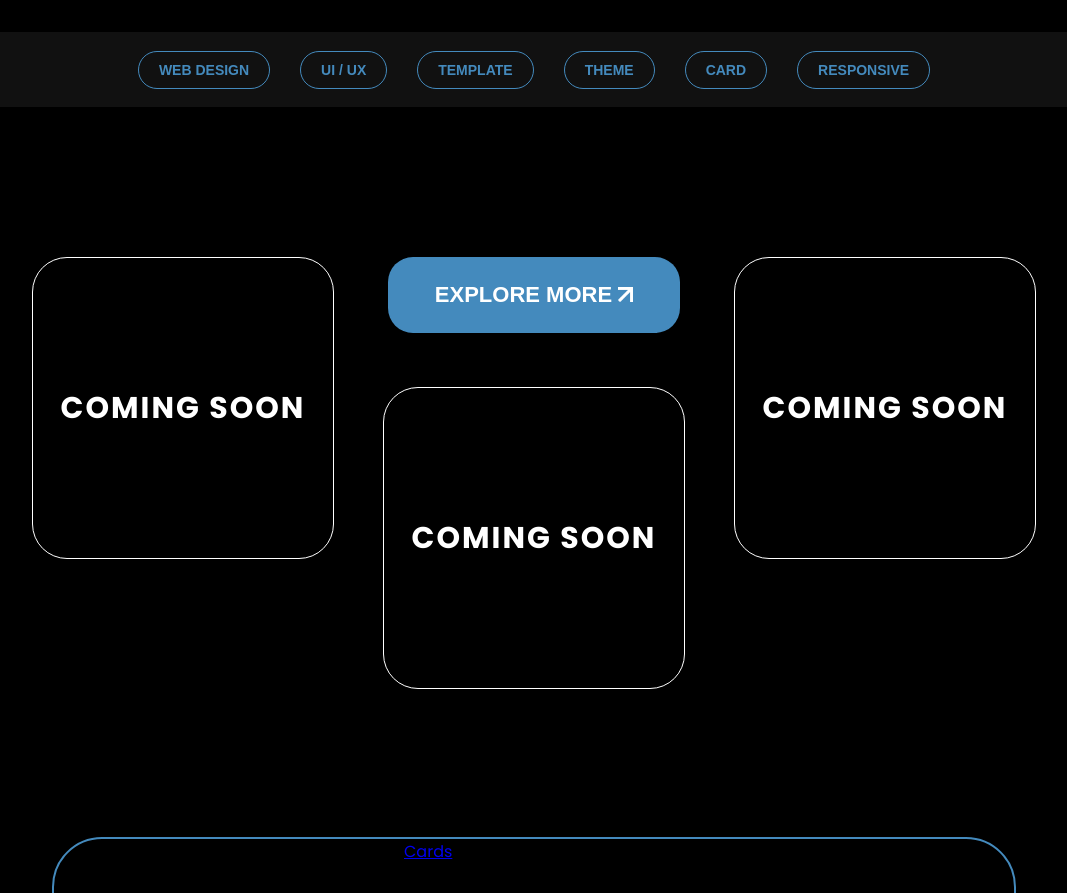
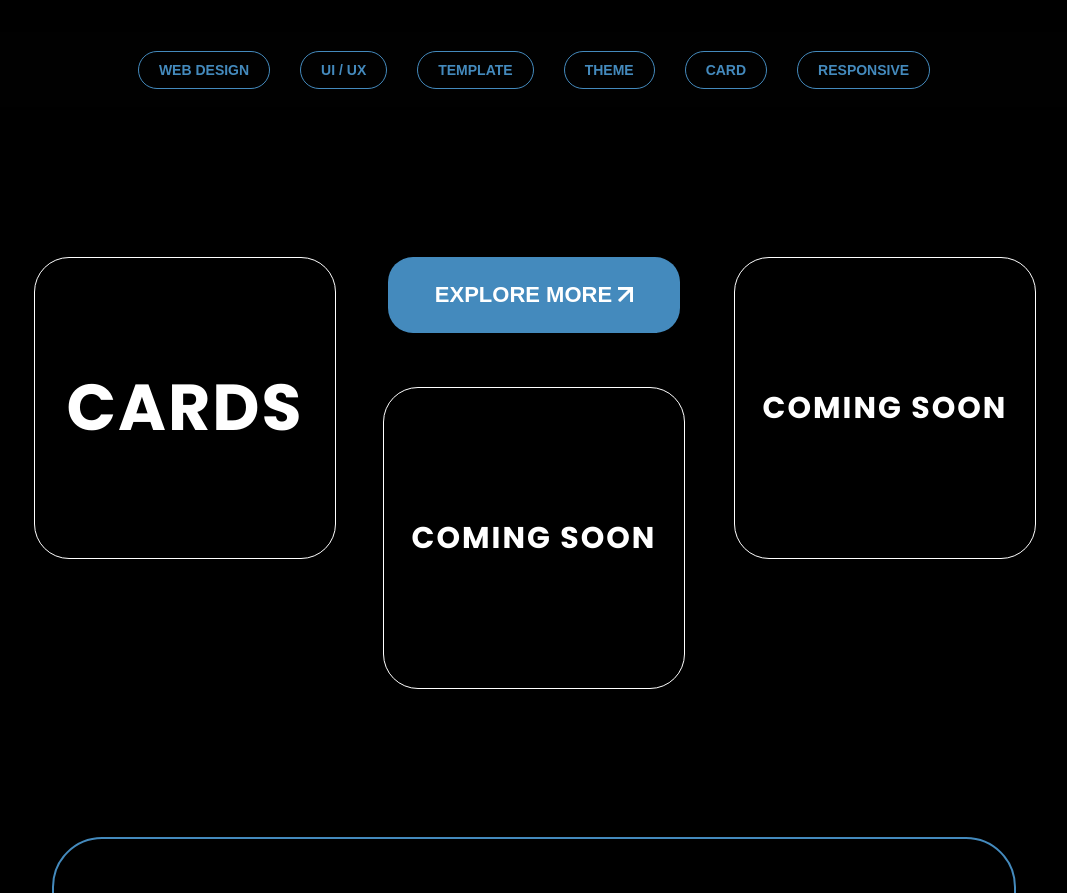
Before and after one commit to ZynoxApp/zynoxapp, a plain HTML site: page index.html in a window 1280 px wide. Shown: the part 922-1815 px from the top of the page, without its empty margins (106-1173 px from the left). Drawn offline with Linux system fonts and the light colour scheme.

Commit message:
Add files via upload

```diff
--- a/index.html
+++ b/index.html
@@ -69,9 +69,11 @@
         ><button class="explore-btn">
           EXPLORE MORE <img class="arrow" src="right-up.png" alt="" /></button
       ></a>
-      <div class="product-section product-1">
-        <p>COMING SOON</p>
-      </div>
+      <a class="product-1-a" href="Cards/cards.html"
+        ><div class="product-section product-1">
+          <p>CARDS</p>
+        </div></a
+      >
 
       <div class="product-section product-2">
         <p>COMING SOON</p>
@@ -100,9 +102,7 @@
             /></a>
           </div>
         </div>
-        <div class="sec-2">
-          <a href="Cards/cards.html">Cards</a>
-        </div>
+        <div class="sec-2"></div>
       </div>
     </footer>
   </body>
--- a/style.css
+++ b/style.css
@@ -132,7 +132,7 @@ h1 {
 .tags {
   width: 100%;
   height: 125px;
-  background-color: rgba(115, 115, 115, 0.15);
+  background-color: rgb(1, 1, 1);
   margin: 75px 0;
   display: flex;
   gap: 30px;
@@ -270,6 +270,18 @@ footer {
   width: 40px;
 }
 
+.product-1 p {
+  font-size: 90px;
+  letter-spacing: 2px;
+}
+
+.product-1-a {
+  display: grid;
+  grid-column: 1;
+  grid-row: 1;
+  text-decoration: none;
+}
+
 @media screen and (max-width: 1656px) {
   .header-desc {
     width: 60%;
@@ -330,6 +342,10 @@ footer {
   .product-3 {
     width: 300px;
     height: 300px;
+  }
+
+  .product-1 p {
+    font-size: 65px;
   }
 }
 
@@ -408,6 +424,10 @@ footer {
 
   .products {
     display: block;
+  }
+
+  .product-1 p {
+    font-size: 80px;
   }
 }
 
@@ -557,6 +577,10 @@ footer {
     height: 220px;
     margin-bottom: 25px;
   }
+
+  .product-1 p {
+    font-size: 50px;
+  }
 }
 
 @media screen and (max-width: 300px) {
@@ -594,5 +618,10 @@ footer {
   .product-3 {
     width: 200px;
     height: 200px;
+    border-radius: 20px;
+  }
+
+  .product-1 p {
+    font-size: 45px;
   }
 }
```
